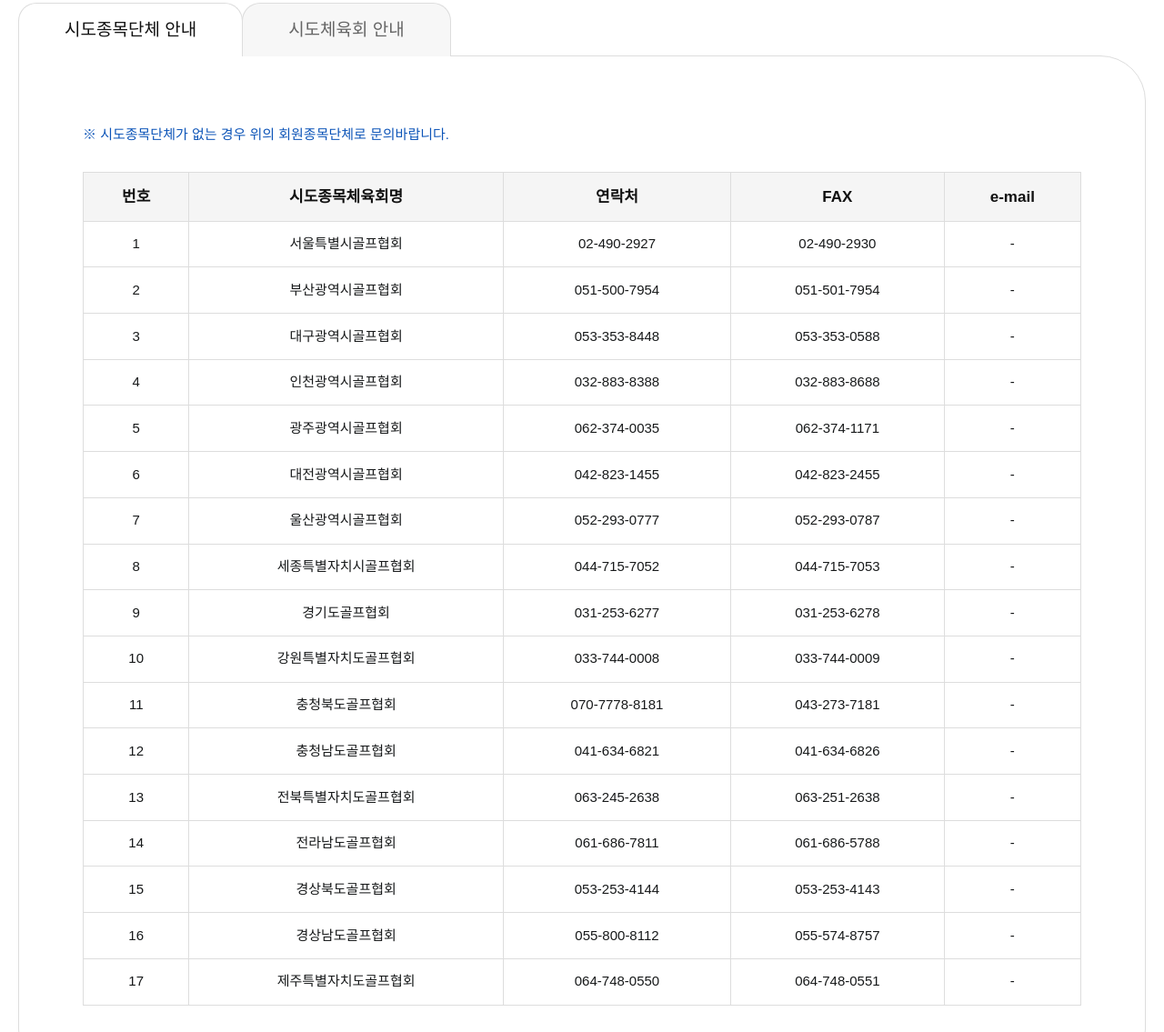
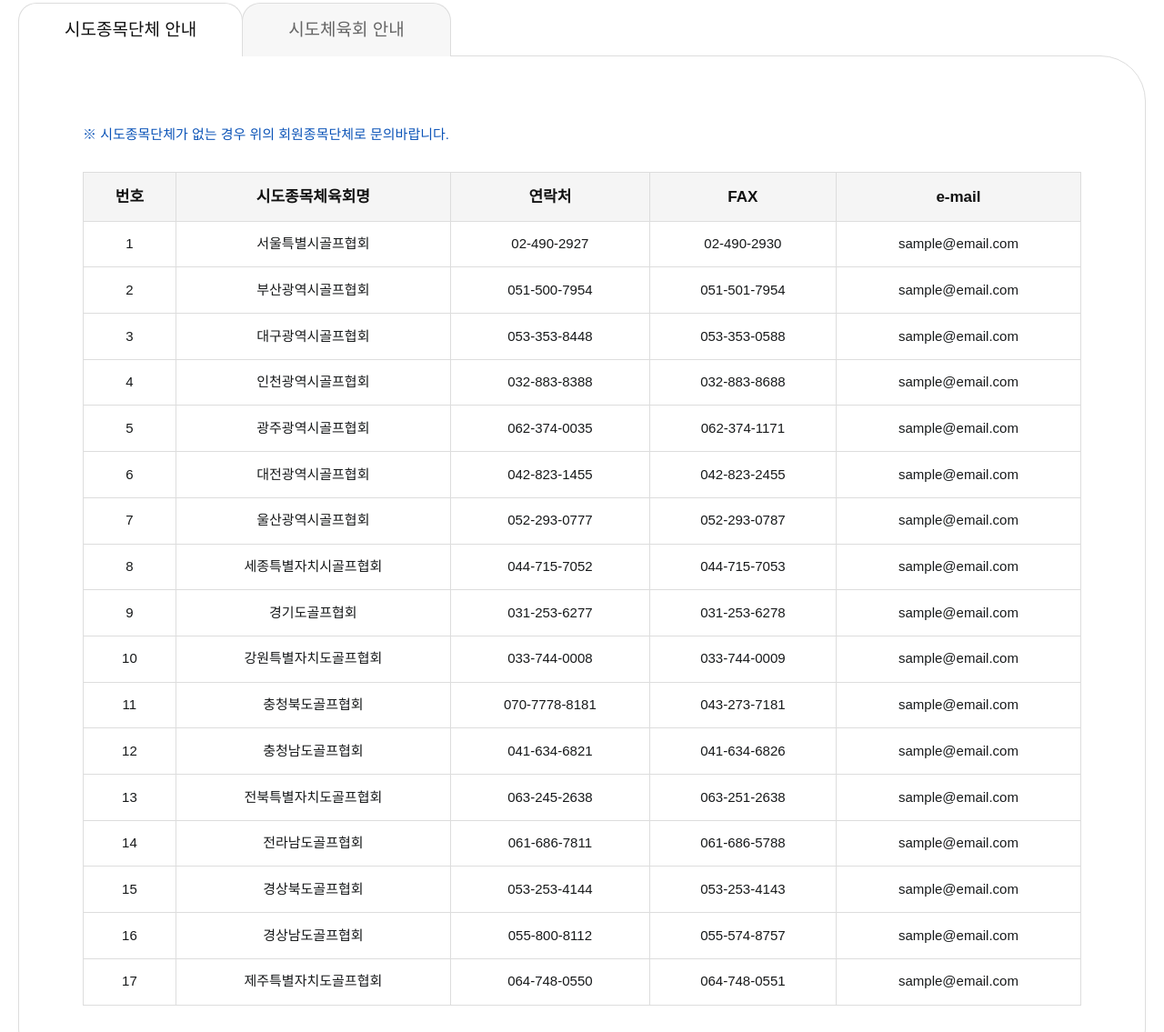
Before and after one commit to tanhdev98/ksoc-user-template, a plain HTML site: page ptu_m1_0511.html in a window 1280 px wide. Shown: the part 654-1789 px from the top of the page at 91% size. Drawn offline with Linux system fonts and the light colour scheme; a web font is replaced by a local one.

Commit message:
ptu_m1_0511

```diff
--- a/ptu_m1_0511.html
+++ b/ptu_m1_0511.html
@@ -171,119 +171,119 @@
                                     <td>서울특별시골프협회</td>
                                     <td>02-490-2927</td>
                                     <td>02-490-2930</td>
-                                    <td>-</td>
+                                    <td>sample@email.com</td>
                                 </tr>
                                 <tr>
                                     <td>2</td>
                                     <td>부산광역시골프협회</td>
                                     <td>051-500-7954</td>
                                     <td>051-501-7954</td>
-                                    <td>-</td>
+                                    <td>sample@email.com</td>
                                 </tr>
                                 <tr>
                                     <td>3</td>
                                     <td>대구광역시골프협회</td>
                                     <td>053-353-8448</td>
                                     <td>053-353-0588</td>
-                                    <td>-</td>
+                                    <td>sample@email.com</td>
                                 </tr>
                                 <tr>
                                     <td>4</td>
                                     <td>인천광역시골프협회</td>
                                     <td>032-883-8388</td>
                                     <td>032-883-8688</td>
-                                    <td>-</td>
+                                    <td>sample@email.com</td>
                                 </tr>
                                 <tr>
                                     <td>5</td>
                                     <td>광주광역시골프협회</td>
                                     <td>062-374-0035</td>
                                     <td>062-374-1171</td>
-                                    <td>-</td>
+                                    <td>sample@email.com</td>
                                 </tr>
                                 <tr>
                                     <td>6</td>
                                     <td>대전광역시골프협회</td>
                                     <td>042-823-1455</td>
                                     <td>042-823-2455</td>
-                                    <td>-</td>
+                                    <td>sample@email.com</td>
                                 </tr>
                                 <tr>
                                     <td>7</td>
                                     <td>울산광역시골프협회</td>
                                     <td>052-293-0777</td>
                                     <td>052-293-0787</td>
-                                    <td>-</td>
+                                    <td>sample@email.com</td>
                                 </tr>
                                 <tr>
                                     <td>8</td>
                                     <td>세종특별자치시골프협회</td>
                                     <td>044-715-7052</td>
                                     <td>044-715-7053</td>
-                                    <td>-</td>
+                                    <td>sample@email.com</td>
                                 </tr>
                                 <tr>
                                     <td>9</td>
                                     <td>경기도골프협회</td>
                                     <td>031-253-6277</td>
                                     <td>031-253-6278</td>
-                                    <td>-</td>
+                                    <td>sample@email.com</td>
                                 </tr>
                                 <tr>
                                     <td>10</td>
                                     <td>강원특별자치도골프협회</td>
                                     <td>033-744-0008</td>
                                     <td>033-744-0009</td>
-                                    <td>-</td>
+                                    <td>sample@email.com</td>
                                 </tr>
                                 <tr>
                                     <td>11</td>
                                     <td>충청북도골프협회</td>
                                     <td>070-7778-8181</td>
                                     <td>043-273-7181</td>
-                                    <td>-</td>
+                                    <td>sample@email.com</td>
                                 </tr>
                                 <tr>
                                     <td>12</td>
                                     <td>충청남도골프협회</td>
                                     <td>041-634-6821</td>
                                     <td>041-634-6826</td>
-                                    <td>-</td>
+                                    <td>sample@email.com</td>
                                 </tr>
                                 <tr>
                                     <td>13</td>
                                     <td>전북특별자치도골프협회</td>
                                     <td>063-245-2638</td>
                                     <td>063-251-2638</td>
-                                    <td>-</td>
+                                    <td>sample@email.com</td>
                                 </tr>
                                 <tr>
                                     <td>14</td>
                                     <td>전라남도골프협회</td>
                                     <td>061-686-7811</td>
                                     <td>061-686-5788</td>
-                                    <td>-</td>
+                                    <td>sample@email.com</td>
                                 </tr>
                                 <tr>
                                     <td>15</td>
                                     <td>경상북도골프협회</td>
                                     <td>053-253-4144</td>
                                     <td>053-253-4143</td>
-                                    <td>-</td>
+                                    <td>sample@email.com</td>
                                 </tr>
                                 <tr>
                                     <td>16</td>
                                     <td>경상남도골프협회</td>
                                     <td>055-800-8112</td>
                                     <td>055-574-8757</td>
-                                    <td>-</td>
+                                    <td>sample@email.com</td>
                                 </tr>
                                 <tr>
                                     <td>17</td>
                                     <td>제주특별자치도골프협회</td>
                                     <td>064-748-0550</td>
                                     <td>064-748-0551</td>
-                                    <td>-</td>
+                                    <td>sample@email.com</td>
                                 </tr>
                             </tbody>
                         </table>
```
